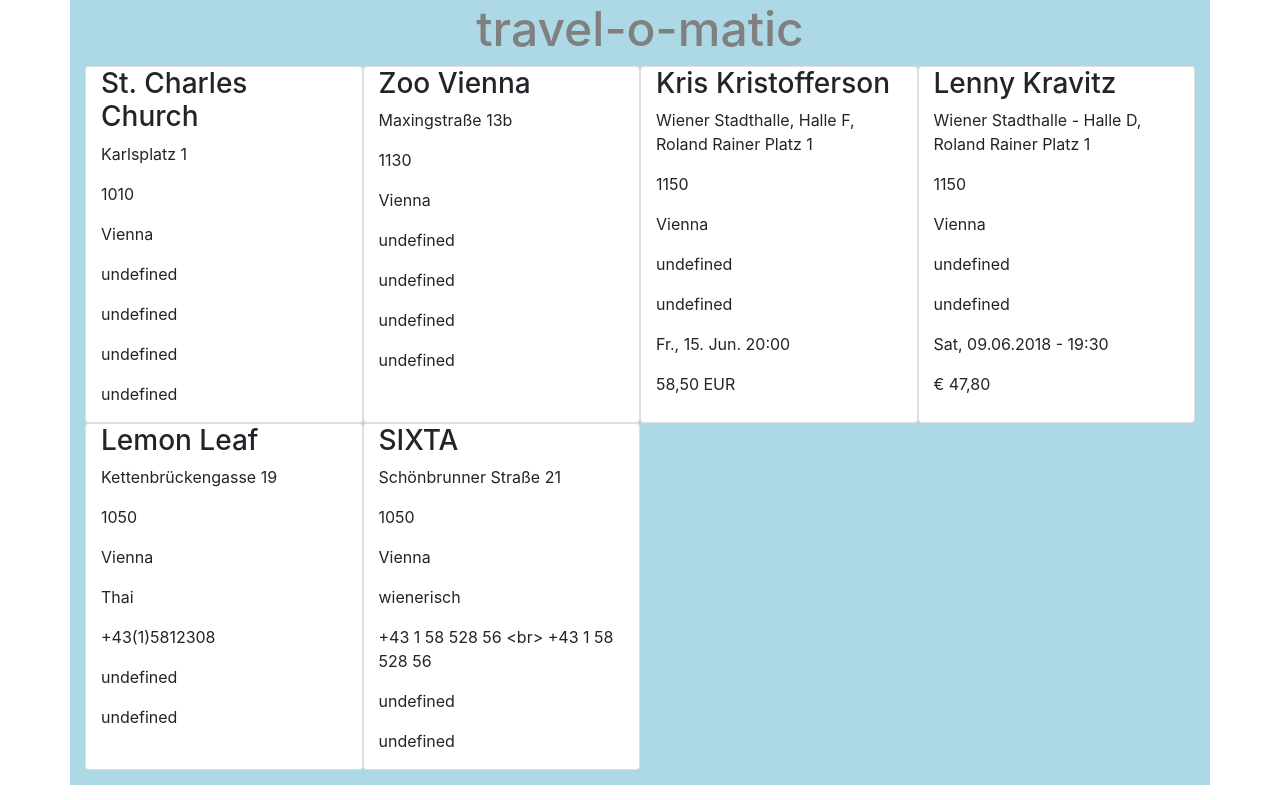
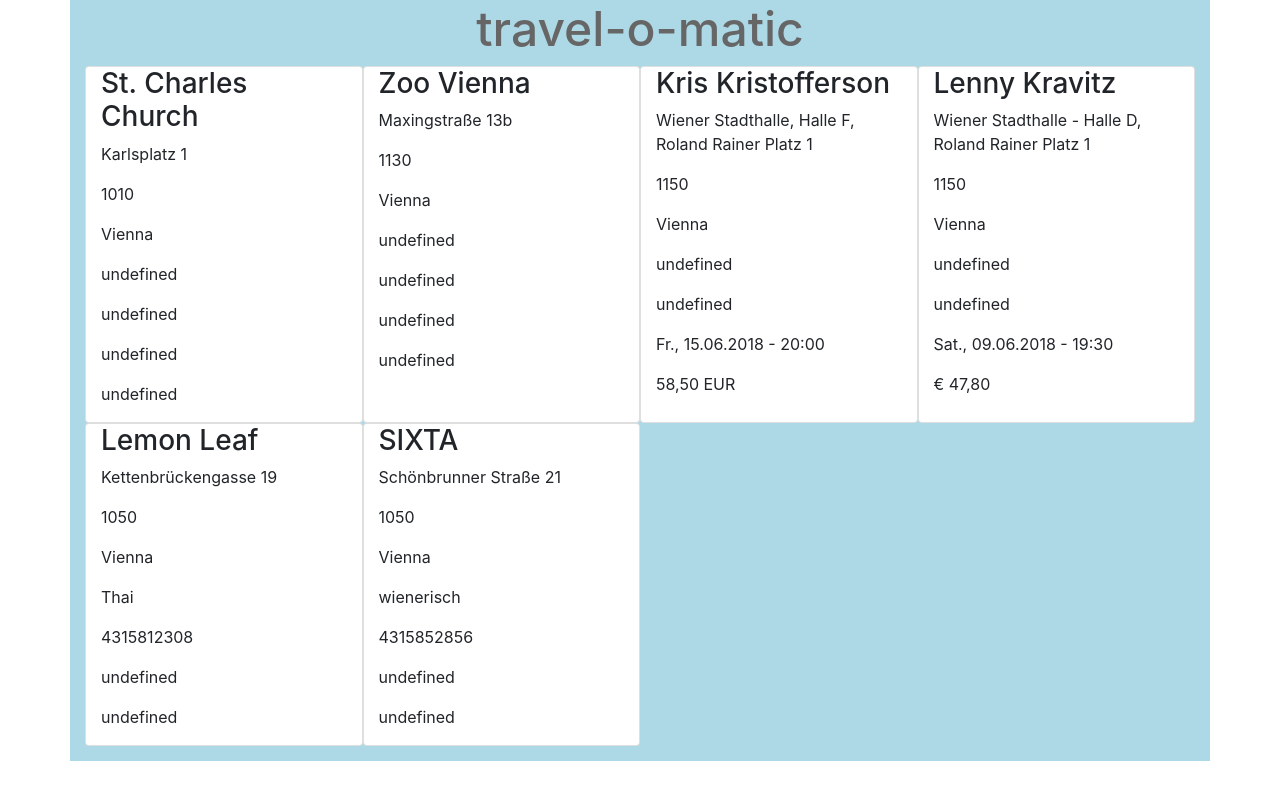
Before and after one commit to izzywest/FSWD40-CodeReview-07, a plain HTML site: page index.html in a window 1280 px wide. Drawn offline with nearby package versions, Linux system fonts and the light colour scheme.

Commit message:
final changes

```diff
--- a/index.html
+++ b/index.html
@@ -13,11 +13,9 @@
 
 <body>
     <div class="container" style="padding-bottom: 15px; background-color: lightblue">
-        <h1 style="font-size: 3rem; text-align: center; color: gray; background-color: lightblue">travel-o-matic</h1>
-
+        <h1 style="font-size: 3rem; text-align: center; color: rgb(102, 102, 102); background-color: lightblue">travel-o-matic</h1>
         <div class="container-fluid">
-            <div id="row4" class="row">
-            </div>
+            <div id="row4" class="row"></div>
         </div>
     </div>
 
--- a/script.js
+++ b/script.js
@@ -31,6 +31,8 @@
         var _this = _super.call(this, Name, Adress, ZipCode, City, Images) || this;
         _this.RestType = RestType;
         _this.PhoneNumb = PhoneNumb;
+        _this.RestType = RestType;
+        _this.PhoneNumb = PhoneNumb;
         return _this;
     }
     return Restaurants;
@@ -41,16 +43,18 @@
         var _this = _super.call(this, Name, Adress, ZipCode, City, Images) || this;
         _this.EventDate = EventDate;
         _this.EventPrice = EventPrice;
+        _this.EventDate = EventDate;
+        _this.EventPrice = EventPrice;
         return _this;
     }
     return Events;
 }(Locations));
-var place1 = new Places("St. Charles Church", "Karlsplatz 1", "1010", "Vienna", "img/place1.jpg", Places);
-var place2 = new Places("Zoo Vienna", "Maxingstraße 13b", "1130", "Vienna", "img/place1.jpg", Places);
-var events1 = new Events("Kris Kristofferson", "Wiener Stadthalle, Halle F, Roland Rainer Platz 1", "1150", "Vienna", "imgsource", "Fr., 15. Jun. 20:00", "58,50 EUR", Events);
-var events2 = new Events("Lenny Kravitz", "Wiener Stadthalle - Halle D, Roland Rainer Platz 1", "1150", "Vienna", "imgsource", "Sat, 09.06.2018 - 19:30", "€ 47,80", Events);
-var restaurant1 = new Restaurants("Lemon Leaf", "Kettenbrückengasse 19", "1050", "Vienna", "imgsource", "Thai", "+43(1)5812308", Restaurants);
-var restaurant2 = new Restaurants("SIXTA", "Schönbrunner Straße 21", "1050", "Vienna", "imgsource", "wienerisch", "+43 1 58 528 56 <br> +43 1 58 528 56", Restaurants);
+var place1 = new Places("St. Charles Church", "Karlsplatz 1", 1010, "Vienna", "img/place1.jpg", Places);
+var place2 = new Places("Zoo Vienna", "Maxingstraße 13b", 1130, "Vienna", "img/place1.jpg", Places);
+var events1 = new Events("Kris Kristofferson", "Wiener Stadthalle, Halle F, Roland Rainer Platz 1", 1150, "Vienna", "imgsource", "Fr., 15.06.2018 - 20:00", "58,50 EUR", Events);
+var events2 = new Events("Lenny Kravitz", "Wiener Stadthalle - Halle D, Roland Rainer Platz 1", 1150, "Vienna", "imgsource", "Sat., 09.06.2018 - 19:30", "€ 47,80", Events);
+var restaurant1 = new Restaurants("Lemon Leaf", "Kettenbrückengasse 19", 1050, "Vienna", "imgsource", "Thai", 4315812308, Restaurants);
+var restaurant2 = new Restaurants("SIXTA", "Schönbrunner Straße 21", 1050, "Vienna", "imgsource", "wienerisch", 4315852856, Restaurants);
 var locations_data = [];
 locations_data.push(place1, place2, events1, events2, restaurant1, restaurant2);
 function render() {
```
Also changed, not shown: 1 other file.
